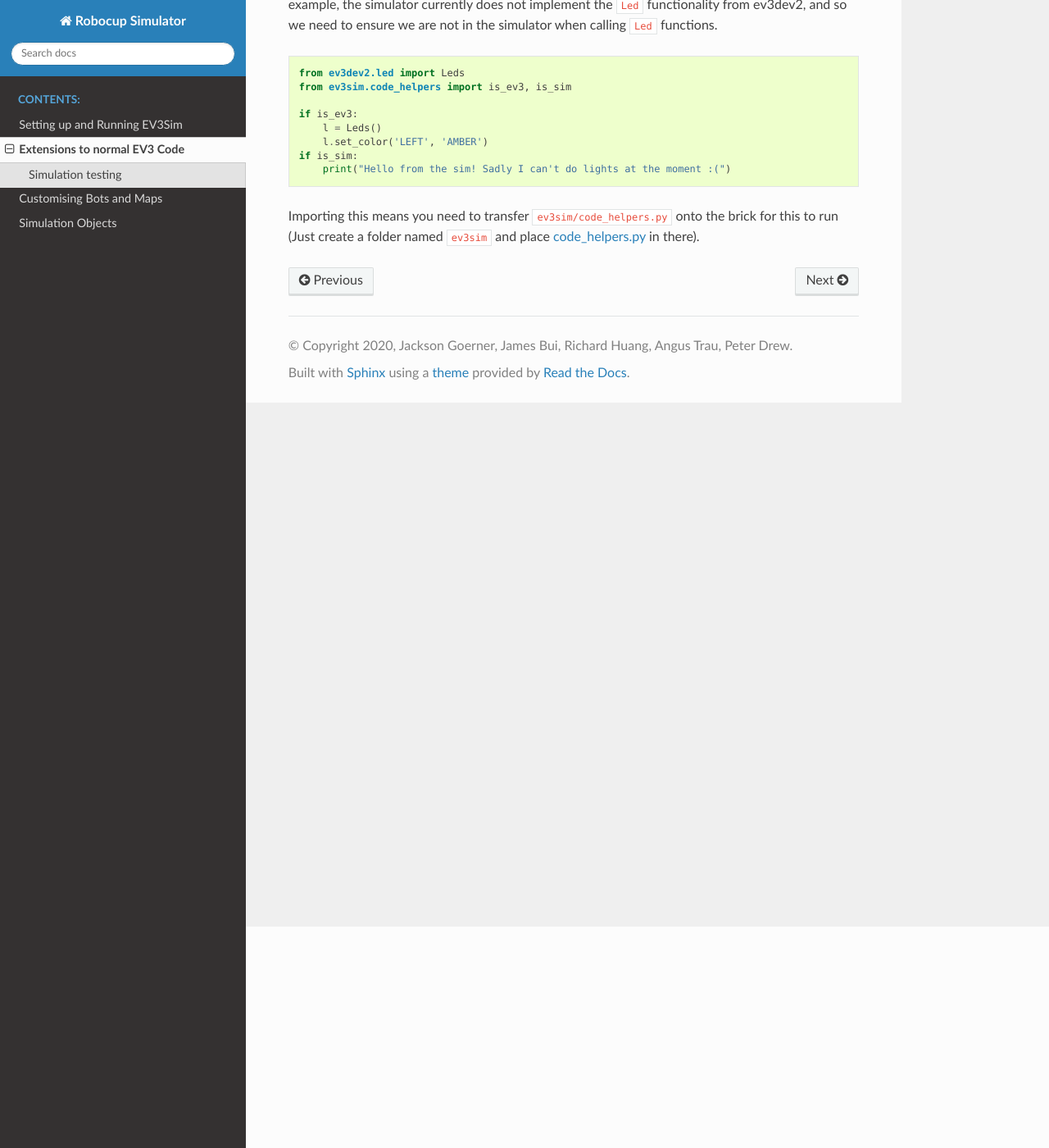
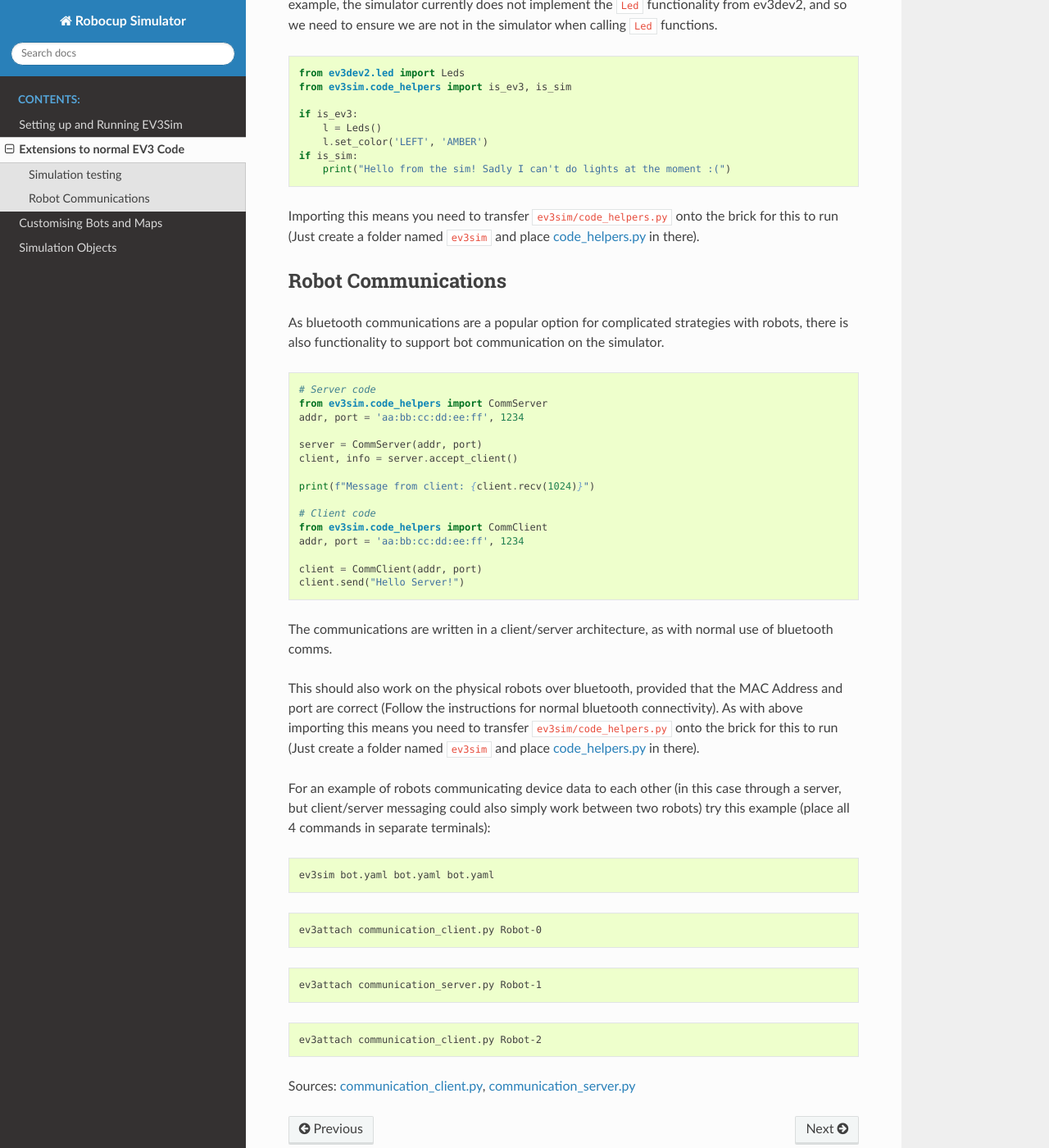
Before and after one commit to MelbourneHighSchoolRobotics/ev3sim, a Sphinx documentation site: the page built from docs/ev3_extensions.rst, in a window 1280 px wide and 1400 px high, scrolled down 270 px. Shown: the whole window at 82% size. Built offline with Sphinx 7.4.7 and the Read the Docs theme 2.0.0, drawn with Linux system fonts in a browser that asks for light colours.

Commit message:
Add documentation for communications.

```diff
--- a/docs/ev3_extensions.rst
+++ b/docs/ev3_extensions.rst
@@ -21,3 +21,50 @@ As an example, the simulator currently does not implement the ``Led`` functional
 Importing this means you need to transfer ``ev3sim/code_helpers.py`` onto the brick for this to run (Just create a folder named ``ev3sim`` and place `code_helpers.py`_ in there).
 
 .. _code_helpers.py: https://github.com/MelbourneHighSchoolRobotics/ev3sim/tree/main/ev3sim/code_helpers.py
+
+Robot Communications
+--------------------
+
+As bluetooth communications are a popular option for complicated strategies with robots, there is also functionality to support bot communication on the simulator.
+
+.. code-block:: python
+
+    # Server code
+    from ev3sim.code_helpers import CommServer
+    addr, port = 'aa:bb:cc:dd:ee:ff', 1234
+
+    server = CommServer(addr, port)
+    client, info = server.accept_client()
+
+    print(f"Message from client: {client.recv(1024)}")
+
+    # Client code
+    from ev3sim.code_helpers import CommClient
+    addr, port = 'aa:bb:cc:dd:ee:ff', 1234
+
+    client = CommClient(addr, port)
+    client.send("Hello Server!")
+
+The communications are written in a client/server architecture, as with normal use of bluetooth comms.
+
+This should also work on the physical robots over bluetooth, provided that the MAC Address and port are correct (Follow the instructions for normal bluetooth connectivity). As with above importing this means you need to transfer ``ev3sim/code_helpers.py`` onto the brick for this to run (Just create a folder named ``ev3sim`` and place `code_helpers.py`_ in there).
+
+For an example of robots communicating device data to each other (in this case through a server, but client/server messaging could also simply work between two robots) try this example (place all 4 commands in separate terminals):
+
+.. code-block:: bash
+
+    ev3sim bot.yaml bot.yaml bot.yaml
+.. code-block:: bash
+
+    ev3attach communication_client.py Robot-0
+.. code-block:: bash
+
+    ev3attach communication_server.py Robot-1
+.. code-block:: bash
+
+    ev3attach communication_client.py Robot-2
+
+Sources: `communication_client.py`_, `communication_server.py`_
+
+.. _communication_client.py: https://github.com/MelbourneHighSchoolRobotics/ev3sim/tree/main/ev3sim/robots/communication_client.py
+.. _communication_server.py: https://github.com/MelbourneHighSchoolRobotics/ev3sim/tree/main/ev3sim/robots/communication_server.py
```
